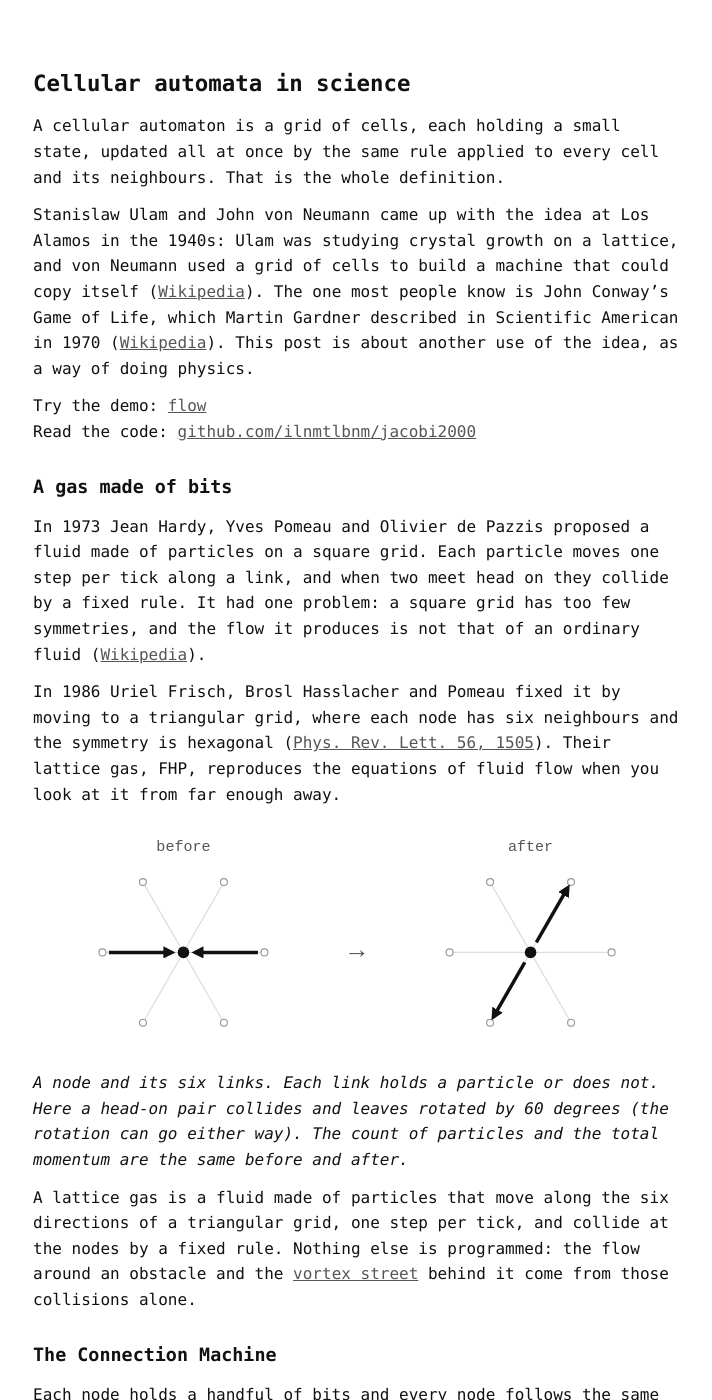
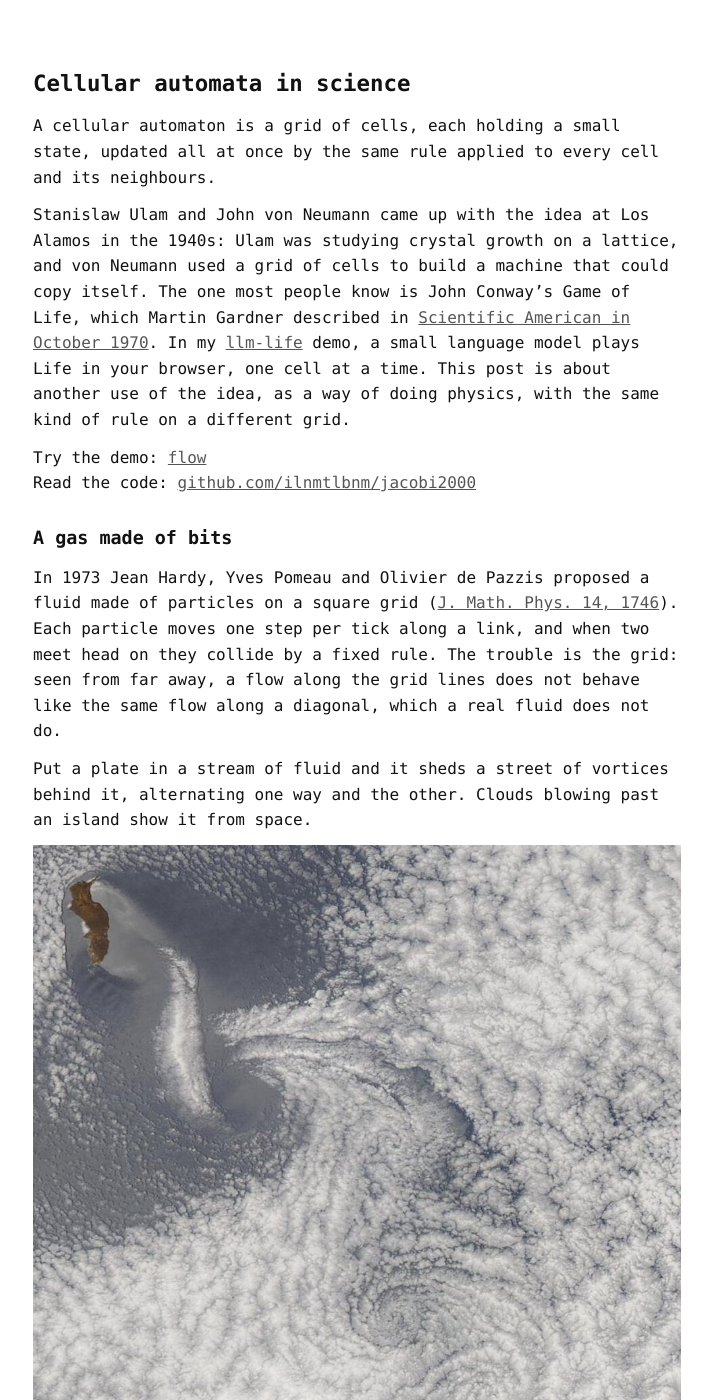
Before and after one commit to idle-intelligence/trucs.ai, a Jekyll site: the page built from blog/cellular-automata.md, in a window 1280 px wide and 1400 px high. Shown: the whole window, without its empty margins (283-995 px from the left). Built offline with Jekyll 4.4.1, drawn with Linux system fonts in a browser that asks for light colours; some of the changed text lies outside the part shown.

Commit message:
blog: cellular automata post, primary-source citations, vortex street image, reworked lattice gas section

```diff
--- a/blog/cellular-automata.md
+++ b/blog/cellular-automata.md
@@ -7,28 +7,34 @@
 
 # Cellular automata in science
 
-A cellular automaton is a grid of cells, each holding a small state, updated all at once by the same rule applied to every cell and its neighbours. That is the whole definition.
+A cellular automaton is a grid of cells, each holding a small state, updated all at once by the same rule applied to every cell and its neighbours.
 
-Stanislaw Ulam and John von Neumann came up with the idea at Los Alamos in the 1940s: Ulam was studying crystal growth on a lattice, and von Neumann used a grid of cells to build a machine that could copy itself ([Wikipedia](https://en.wikipedia.org/wiki/Cellular_automaton)). The one most people know is John Conway's Game of Life, which Martin Gardner described in Scientific American in 1970 ([Wikipedia](https://en.wikipedia.org/wiki/Conway%27s_Game_of_Life)). This post is about another use of the idea, as a way of doing physics.
+Stanislaw Ulam and John von Neumann came up with the idea at Los Alamos in the 1940s: Ulam was studying crystal growth on a lattice, and von Neumann used a grid of cells to build a machine that could copy itself. The one most people know is John Conway's Game of Life, which Martin Gardner described in [Scientific American in October 1970](https://doi.org/10.1038/scientificamerican1070-120). In my [llm-life](/llm-life/) demo, a small language model plays Life in your browser, one cell at a time. This post is about another use of the idea, as a way of doing physics, with the same kind of rule on a different grid.
 
 Try the demo: [flow](/flow/)
 Read the code: [github.com/ilnmtlbnm/jacobi2000](https://github.com/ilnmtlbnm/jacobi2000)
 
 ## A gas made of bits
 
-In 1973 Jean Hardy, Yves Pomeau and Olivier de Pazzis proposed a fluid made of particles on a square grid. Each particle moves one step per tick along a link, and when two meet head on they collide by a fixed rule. It had one problem: a square grid has too few symmetries, and the flow it produces is not that of an ordinary fluid ([Wikipedia](https://en.wikipedia.org/wiki/Lattice_gas_automaton)).
+In 1973 Jean Hardy, Yves Pomeau and Olivier de Pazzis proposed a fluid made of particles on a square grid ([J. Math. Phys. 14, 1746](https://doi.org/10.1063/1.1666248)). Each particle moves one step per tick along a link, and when two meet head on they collide by a fixed rule. The trouble is the grid: seen from far away, a flow along the grid lines does not behave like the same flow along a diagonal, which a real fluid does not do.
 
-In 1986 Uriel Frisch, Brosl Hasslacher and Pomeau fixed it by moving to a triangular grid, where each node has six neighbours and the symmetry is hexagonal ([Phys. Rev. Lett. 56, 1505](https://doi.org/10.1103/PhysRevLett.56.1505)). Their lattice gas, FHP, reproduces the equations of fluid flow when you look at it from far enough away.
+Put a plate in a stream of fluid and it sheds a street of vortices behind it, alternating one way and the other. Clouds blowing past an island show it from space.
+
+![Clouds streaming past Guadalupe Island, Mexico, forming a trail of spiralling vortices.](/blog/images/guadalupe-vortices.jpg)
+
+*A von Kármán vortex street in the clouds downwind of Guadalupe Island, 19 May 2012. Image: NASA, MODIS Rapid Response System, public domain, [via Wikimedia Commons](https://commons.wikimedia.org/wiki/File:Guadalupe_island_May_19_2012_Von_Karman_Vortex_street.jpg) (cropped).*
+
+A lattice gas gets the same street from a very different starting point. A lattice gas is a fluid made of particles that move along the six directions of a triangular grid, one step per tick, and collide at the nodes by a fixed rule. Nothing else is programmed: the flow around an obstacle and the vortex street behind it come from those collisions alone. In 1986 Uriel Frisch, Brosl Hasslacher and Yves Pomeau showed that on a triangular grid, where each node has six neighbours and the symmetry is hexagonal, the flow comes out the same in every direction and follows the equations of fluid flow ([Phys. Rev. Lett. 56, 1505](https://doi.org/10.1103/PhysRevLett.56.1505)). Their model is known as FHP, for Frisch, Hasslacher and Pomeau.
+
+Here is one node of that grid and its six links, with the collision rule at its simplest.
 
 ![A node of the triangular grid with its six links. Before the collision, two particles arrive head on along the east and west links; after it, they leave along the north-east and south-west links.](/blog/images/fhp-cell.svg)
 
 *A node and its six links. Each link holds a particle or does not. Here a head-on pair collides and leaves rotated by 60 degrees (the rotation can go either way). The count of particles and the total momentum are the same before and after.*
 
-A lattice gas is a fluid made of particles that move along the six directions of a triangular grid, one step per tick, and collide at the nodes by a fixed rule. Nothing else is programmed: the flow around an obstacle and the [vortex street](https://en.wikipedia.org/wiki/K%C3%A1rm%C3%A1n_vortex_street) behind it come from those collisions alone.
-
 ## The Connection Machine
 
-Each node holds a handful of bits and every node follows the same rule, so a lattice gas fits a machine with a very large number of very small processors. The Connection Machine, built by Danny Hillis's Thinking Machines, was that machine: the CM-2, from 1987, has up to 65,536 one-bit processors ([Wikipedia](https://en.wikipedia.org/wiki/Connection_Machine)). Lattice gases were run on it for real work, for example [Hénon's 1992 implementation of a four-dimensional lattice gas](https://doi.org/10.1007/BF01341753).
+Each node holds a handful of bits and every node follows the same rule, so a lattice gas fits a machine with a very large number of very small processors. The Connection Machine, built by Danny Hillis's Thinking Machines, was that machine: the CM-2, from 1987, has up to 65,536 one-bit processors ([Hillis, Scientific American, 1987](https://doi.org/10.1038/scientificamerican0687-108)). Lattice gases were run on it for real work, for example [Hénon's 1992 implementation of a four-dimensional lattice gas](https://doi.org/10.1007/BF01341753).
 
 ![A Connection Machine CM-2 with its rows of red lights.](/blog/images/cm2.webp)
 
@@ -36,7 +42,7 @@
 
 ## From bits to averages
 
-A lattice gas is noisy. Every site is either occupied or not, so to see a smooth flow you have to average over many sites and many steps. In the late 1980s the field moved to the lattice Boltzmann method, which keeps the grid and the collision idea but replaces the on-or-off particle by its average, a number ([Wikipedia](https://en.wikipedia.org/wiki/Lattice_Boltzmann_methods); the first such scheme is [McNamara and Zanetti, 1988](https://doi.org/10.1103/PhysRevLett.61.2332)). That removed the noise.
+A lattice gas is noisy. Every site is either occupied or not, so to see a smooth flow you have to average over many sites and many steps. In the late 1980s the field moved to the lattice Boltzmann method, which keeps the grid and the collision idea but replaces the on-or-off particle by its average, a number ([McNamara and Zanetti, 1988](https://doi.org/10.1103/PhysRevLett.61.2332)). That removed the noise.
 
 ## Back to the particles, in a tab
 
```
Also changed, not shown: blog/images/guadalupe-vortices.jpg (added).
